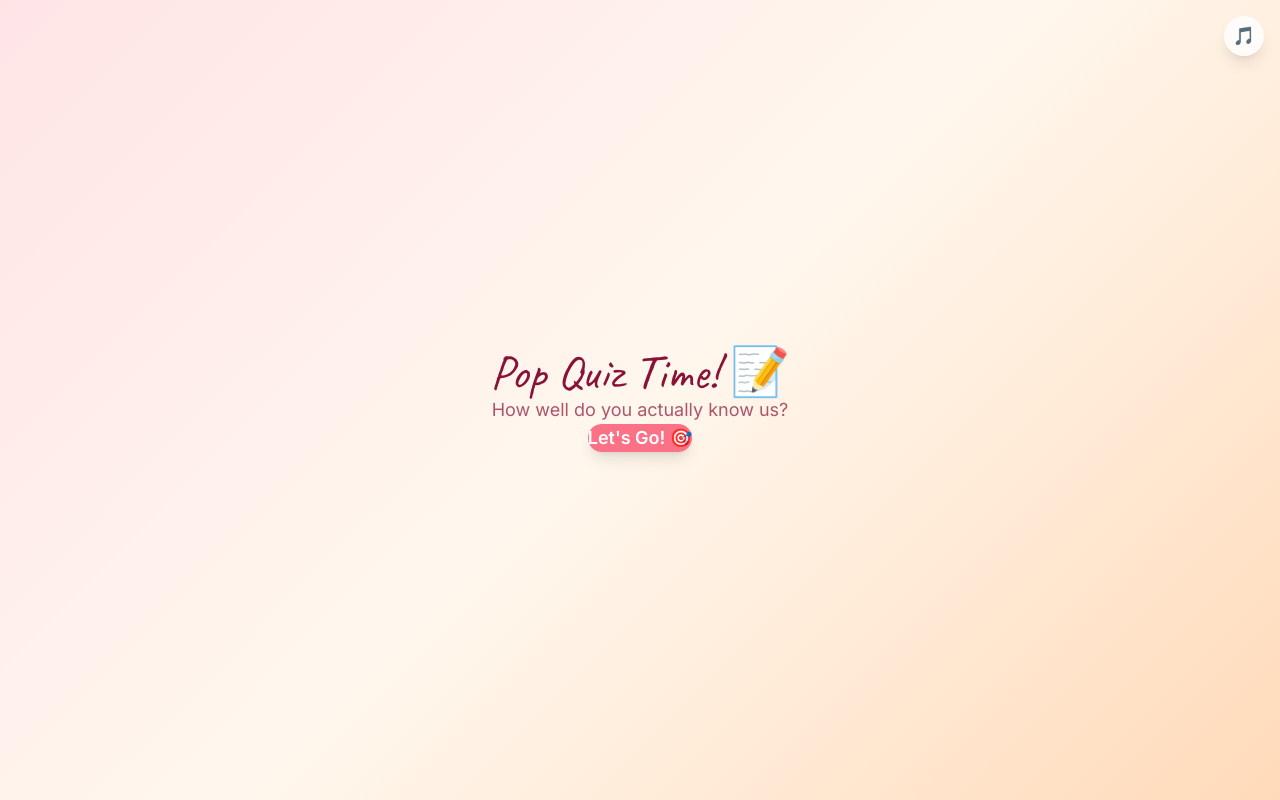
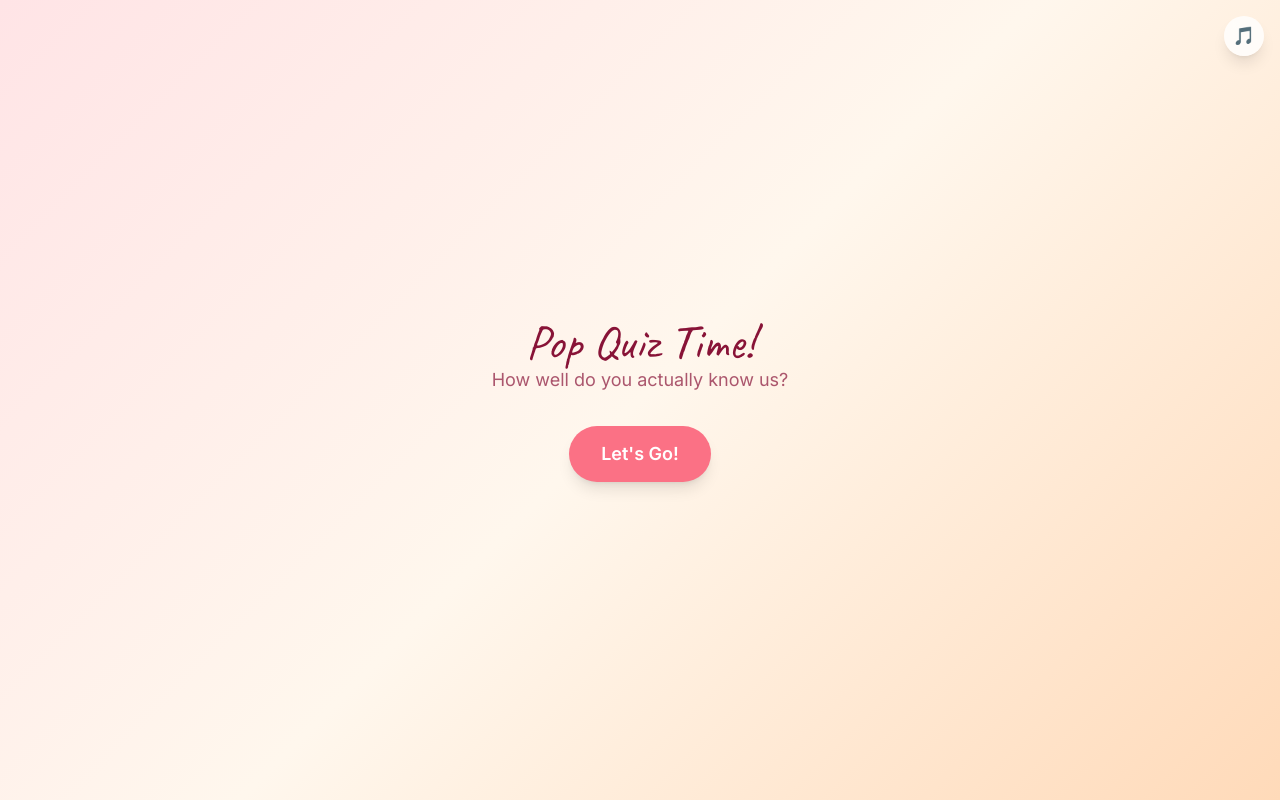
Before and after one commit to zenitzo/valentines, a React (Vite) app: page / in a window 1280 px wide. Both pictures are taken after a click on the button "Open Your Gift 💌". Built offline with nearby package versions, Linux system fonts and the light colour scheme.

Commit message:
pop quiz main screen

```diff
--- a/src/components/Quiz.jsx
+++ b/src/components/Quiz.jsx
@@ -35,7 +35,7 @@ export default function Quiz({ onComplete }) {
             className="text-center"
           >
             <h2 className="font-caveat text-4xl sm:text-5xl text-burgundy mb-4">
-              Pop Quiz Time! 📝
+              Pop Quiz Time!
             </h2>
             <p className="font-inter text-burgundy/70 text-lg mb-8 max-w-sm mx-auto">
               How well do you actually know us?
@@ -44,9 +44,10 @@ export default function Quiz({ onComplete }) {
               whileHover={{ scale: 1.05 }}
               whileTap={{ scale: 0.95 }}
               onClick={() => setCurrentIndex(0)}
-              className="bg-rose text-white font-inter font-semibold text-lg px-8 py-4 rounded-full shadow-lg cursor-pointer"
+              className="bg-rose text-white font-inter font-semibold text-lg rounded-full shadow-lg cursor-pointer"
+              style={{ padding: '0.85rem 2rem', marginTop: '2rem' }}
             >
-              Let's Go! 🎯
+              Let's Go!
             </motion.button>
           </motion.div>
         ) : (
```
